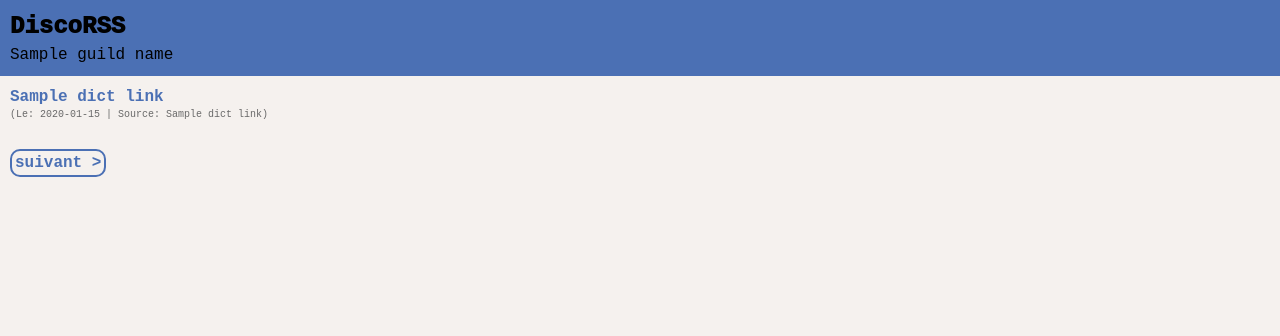
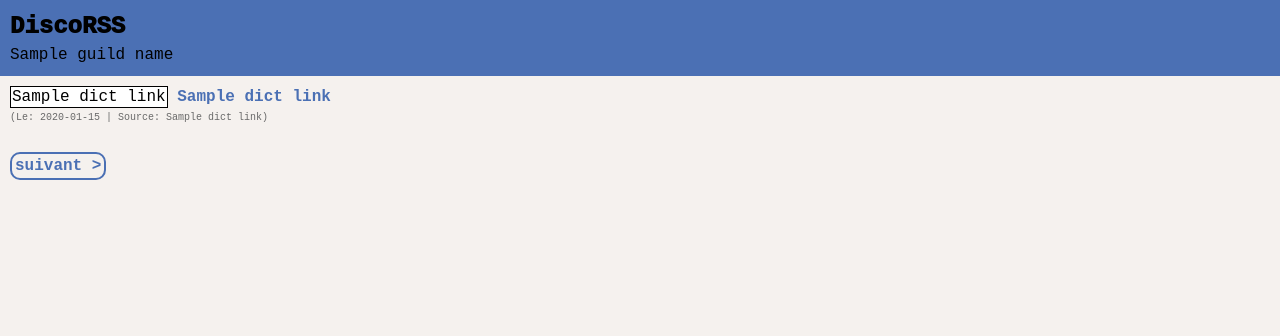
Before and after one commit to lucgiffon/discorss, a Flask app: template website/templates/feed_view.html in a window 1280 px wide. Shown: the top 336 px of the page. Run offline with Flask 2, Linux system fonts and the light colour scheme; the template is opened without the code that fills it: most values are stand-ins (such as "Sample title", 1, 10 or a date in 2020); some libraries are stand-ins or nearby versions.

Commit message:
Use the link's channel name to display flairs on the lsit

```diff
--- a/website/static/style.css
+++ b/website/static/style.css
@@ -51,6 +51,7 @@ body {
     color: #696969;
     font-size: x-small;
     pointer-events: none;
+    margin-top: 3px;
 }
 
 .grid-item-datepub {
@@ -88,3 +89,13 @@ body {
         text-align: left;
     }
 }
+
+.flair {
+    padding: 1px;
+    border: solid;
+    border-width: 1px;
+    color: black;
+    border-color: black;
+    background-color: white;
+    font-weight:400;
+}
--- a/website/templates/feed_view.html
+++ b/website/templates/feed_view.html
@@ -5,7 +5,10 @@
     <div class="container">
     {% for dict_link in lst_dict_links %}
         <div class="grid-item">
-            <div class="grid-item grid-item-title">
+            <div class="grid-item-title">
+                {% if dict_link["channel_name"] is not none %}
+                    <span class="flair">{{ dict_link["channel_name"] }}</span>
+                {% endif %}
                 <a href="{{ dict_link["url"] }}">{{ dict_link["title"] }}</a>
             </div>
             <div class="details">(Le: {{ dict_link["datepub"] }} | Source: {{ dict_link["site_name"] }})</div>
```
Also changed, not shown: website/views.py (+24 -4 lines).
